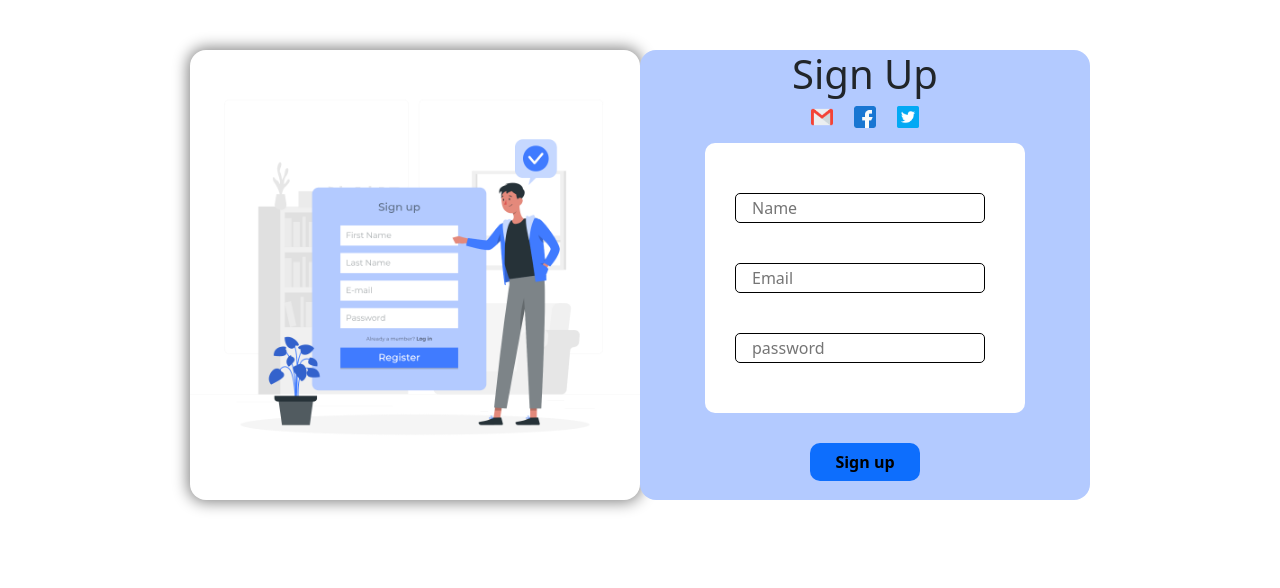
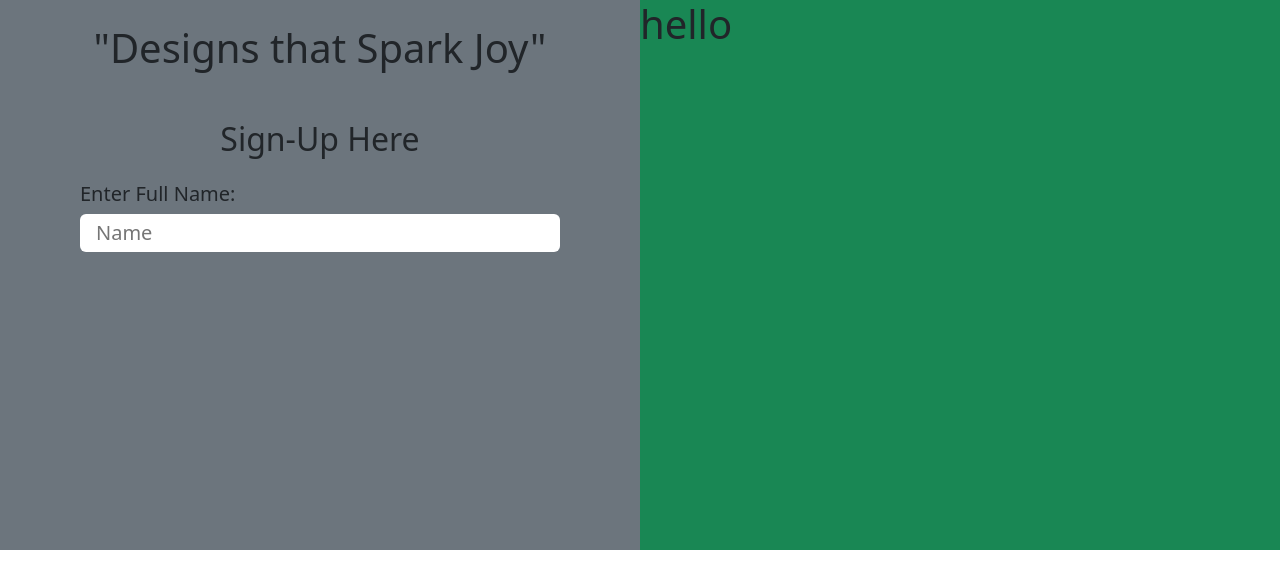
Before and after one commit to roadtocode4u/decor-vista, a React (Create React App) app: page /signup in a window 1280 px wide. Shown: the top 588 px of the page. Built offline with nearby package versions, Linux system fonts and the light colour scheme.

Commit message:
created sign page

```diff
--- a/src/views/Sign_up/Sign_up.css
+++ b/src/views/Sign_up/Sign_up.css
@@ -1,74 +1,5 @@
 
 
-.sign-in-container{
-
-    height: 500px;
-    width: 900px;
-    margin: 50px auto;
-
-}
-.sign-in-container:hover{
-   box-shadow: 0 0 gray;
-}
-.img-container{
-    height: 450px;
-
-}
-.signup-img{
-    height: 100%;
-    width: 100%;
-    box-shadow: 0 0 15px 2px gray ;
-}
-
-
-.sign-in-form-container{
-    height: 450px;
-    width: 450px;
-    background-color:#b3caff;
-}
-
-.icon-container{
-    width: 150px;
-    margin: 0 auto;
-
-}
-
-.sign-icon{
-    height: 22px;
-    cursor: pointer;
-
-}
-
-.sign-form-container{
-    background-color: white;
-    width: 320px;
-    display: block;
-    margin: 15px auto;
-    padding: 30px;
-    border-radius: 10px;
-
-}
-.input-box{
-    height: 30px;
-    width: 250px;
-    border-radius: 5px;
-    border: 1px solid black;
-    margin:20px auto;
-}
-
-.signup-btn{
-
-   display: block;
-   margin: 30px auto;
-   align-items: center;
-   border: none;
-   padding: 7px 25px;
-   border-radius: 10px;
-
-   font-weight: bold;
-
-}
-.signup-btn:hover{
-    box-shadow: 0 0 10px gray;
-
+ .main-container{
+    height: 550px;
  }
--- a/src/views/Sign_up/Sign_up.js
+++ b/src/views/Sign_up/Sign_up.js
@@ -1,52 +1,38 @@
 import "./Sign_up.css"
-import img from "./images/sign-up.png"
-import gmail from "./images/gmail.png"
-import facebook from "./images/facebook.png"
-import twitter from "./images/twitter.png"
 import toast, { Toaster } from 'react-hot-toast'
-
 
 function Sign_up() {
      return (<>
+          <div className=" main-container d-flex flex-wrap">
+          <div className="signup-contaainer w-50 bg-secondary">
+               <h1 className="fs-1 text-center mt-4">
+                    "Designs that Spark Joy"
+               </h1>
+               <h2 className="fs-2 text-center mt-5">Sign-Up Here</h2>
 
-<div className="sign-in-container d-flex justify-content-evenly justify-content-center flex-wrap ">
-    <div className="img-container">
-<img src={img} className="signup-img rounded-4" />
-</div>
-<div className="sign-in-form-container rounded-4">
 
-    <h1 className=" text-center">Sign Up</h1>
+         <div className=" d-flex flex-column  w-75 mx-auto " >
+           <form>
+               <div className=" my-3 ">
+                 <h4 className="fs-5  ">Enter Full Name:</h4>
 
-    <div className="icon-container d-flex align-items-center justify-content-evenly">
-        <img src={gmail} className="sign-icon" />
-        <img src={facebook} className="sign-icon" />
-        <img src={twitter} className="sign-icon" />
+             <input type="text" placeholder="Name" id="name" className="input-box rounded-2 px-3 py-1 w-100  fs-5 border-0" required/>
              </div>
 
-    <div className="sign-form-container">
-        <form>
-            <input type="text" placeholder="Name" className="input-box px-3" />
-            <input type="email" placeholder="Email" className="input-box px-3" />
-            <input type="password" placeholder="password" className="input-box px-3" />
              </form>
+
+         </div>
           </div>
 
-    <div>
-        <button type="submit" className="signup-btn bg-primary"
-         onClick={
-            () => {
-              toast.success("You are  Successfully sign up!")
-            }
-          }>Sign up</button>
+
+
+          <div className="w-50 bg-success">
+               <h1 className="fs-1">hello</h1>
           </div>
           </div>
-</div>
-<Toaster/>
+          <Toaster />
 
-
-  </>
-
-  )
+     </>)
 }
 
 export default Sign_up
```
Lines whose indentation alone changed are shown as unchanged.
